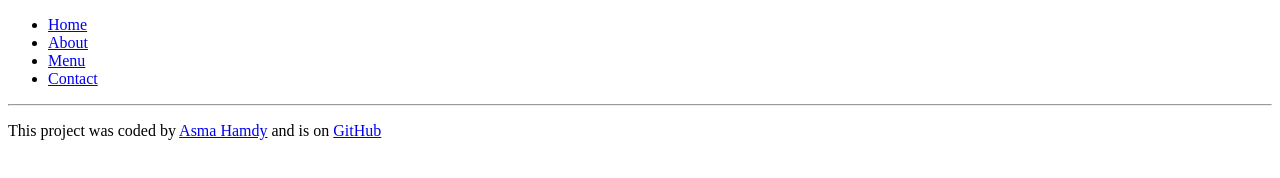
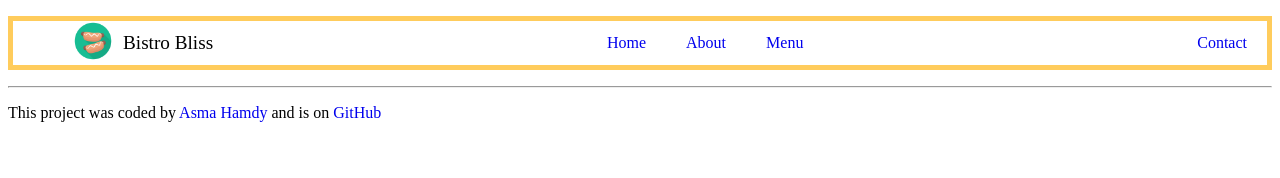
Before and after one commit to asmaaHamdym/sca-week4-assignment, a plain HTML site: page index.html in a window 1280 px wide. Drawn offline with Linux system fonts and the light colour scheme.

Commit message:
basic nav-bar

```diff
--- a/index.html
+++ b/index.html
@@ -3,17 +3,23 @@
   <head>
     <meta charset="UTF-8" />
     <meta name="viewport" content="width=device-width, initial-scale=1.0" />
+    <link rel="stylesheet" href="styles.css" />
+    <link rel="icon" href="./images/restaurant2.png">
+
     <title>Bistro Bliss</title>
   </head>
   <body>
     <header>
       <nav>
-        <ul>
-          <li class="nav-item"><a href="index.html">Home</a></li>
-          <li class="nav-item"><a href="about.html">About</a></li>
-          <li class="nav-item"><a href="menu.html">Menu</a></li>
-          <li class="nav-item"><a href="contact.html">Contact</a></li>
-        </ul>
+        <ul class="nav-container">
+          <li class="nav-item logo"><img src="./images/hot-dog.png" alt=""> </li>
+          <li class="nav-item name">Bistro Bliss</li>
+
+          <li class="nav-item home"><a href="index.html">Home</a></li>
+          <li class="nav-item about"><a href="about.html">About</a></li>
+          <li class="nav-item menu"><a href="menu.html">Menu</a></li>
+          <li class="nav-item contact"><a href="contact.html">Contact</a></li>
+
       </nav>
     </header>
     <main></main>
--- /dev/null
+++ b/styles.css
@@ -0,0 +1,25 @@
+a {
+  text-decoration: none;
+}
+.nav-container {
+  border: 5px solid #ffcc5c;
+  display: flex;
+  list-style: none;
+  justify-content: flex-end;
+}
+.nav-item {
+  margin: auto 20px;
+}
+.name {
+  margin-right: auto;
+  margin-left: -10px;
+  font-size: larger;
+}
+
+.contact {
+  margin-left: auto;
+}
+.logo > img {
+  width: 40px;
+  height: 40px;
+}
```
Also changed, not shown: images/food-stall.png (added), images/hot-dog.png (added), images/menu.png (added), images/restaurant.png (added), images/restaurant2.png (added).
